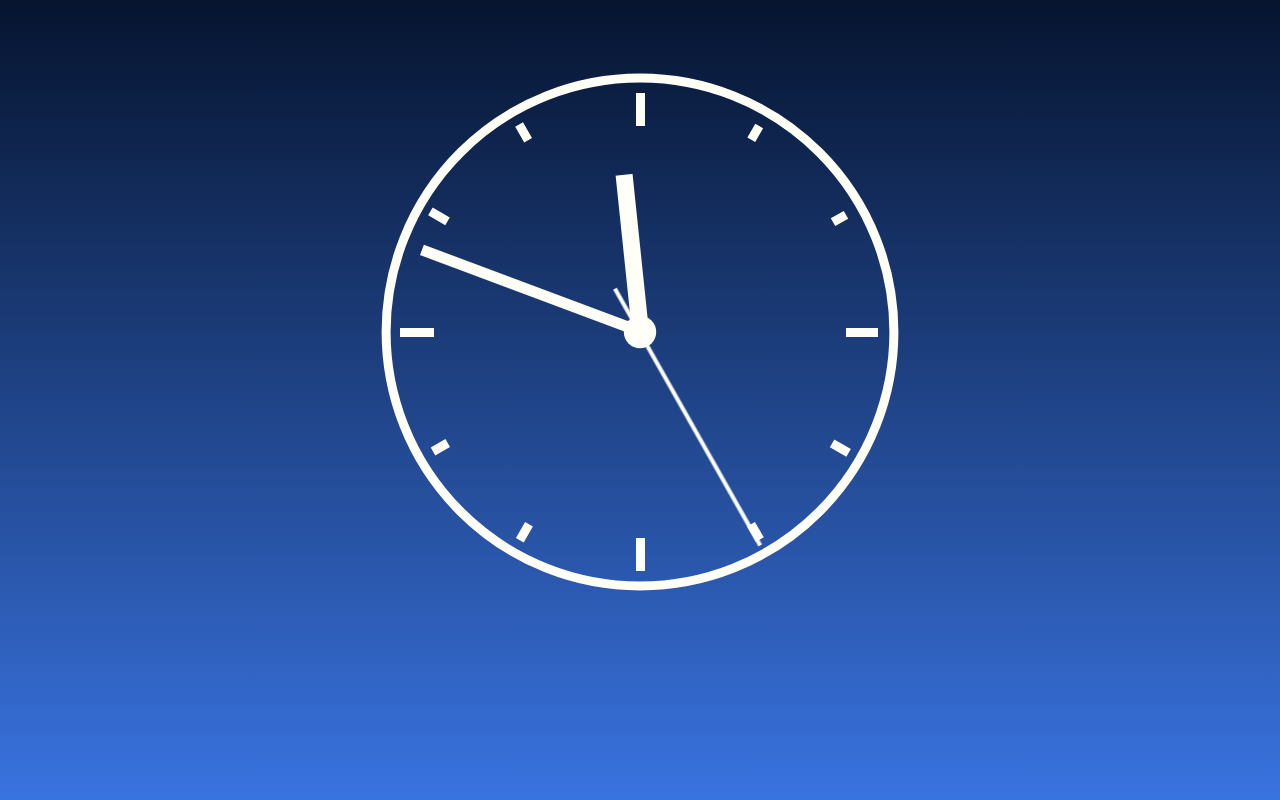
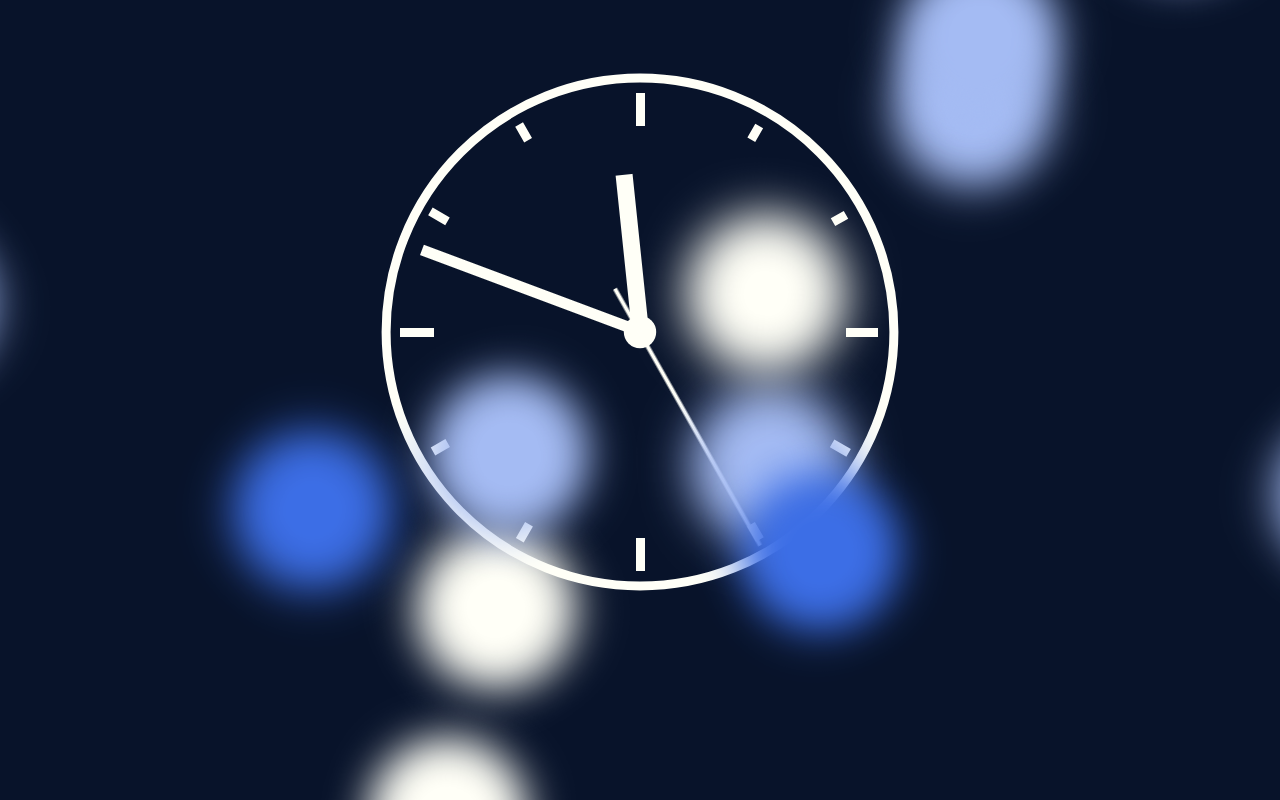
Before and after one commit to Peter-Easterbrook/Analogue-Clock, a plain HTML site: page index.html in a window 1280 px wide. Drawn offline with Linux system fonts and the light colour scheme.

Commit message:
5.1.2021
Added floating cloud background

```diff
--- a/index.html
+++ b/index.html
@@ -1,39 +1,66 @@
 <!DOCTYPE html>
 <html lang="en-US">
-
   <head>
-    <meta charset="UTF-8">
-    <meta name="viewport" content="width=device-width, initial-scale=1">
+    <meta charset="UTF-8" />
+    <meta name="viewport" content="width=device-width, initial-scale=1" />
     <title>A Digital Analog Clock</title>
-    <link rel="stylesheet" href="style.css" type="text/css" media="all">
+    <link rel="stylesheet" href="style.css" type="text/css" media="all" />
     <script src="script.js" defer></script>
   </head>
 
-<body>
+  <body class="background">
+    <span></span>
+    <span></span>
+    <span></span>
+    <span></span>
+    <span></span>
+    <span></span>
+    <span></span>
+    <span></span>
+    <span></span>
+    <span></span>
+    <span></span>
+    <span></span>
+    <span></span>
+    <span></span>
+    <span></span>
+    <span></span>
+    <span></span>
+    <span></span>
+    <span></span>
+    <span></span>
     <main class="main">
       <div class="clockbox">
-        <svg id="clock" xmlns="http://www.w3.org/2000/svg" width="600" height="600" viewBox="0 0 600 600">
+        <svg
+          id="clock"
+          xmlns="http://www.w3.org/2000/svg"
+          width="600"
+          height="600"
+          viewBox="0 0 600 600"
+        >
           <g id="face">
-                <circle class="circle" cx="300" cy="300" r="253.9"/>
-                <path class="hour-marks" d="M300.5 94V61M506 300.5h32M300.5 506v33M94 300.5H60M411.3 107.8l7.9-13.8M493 190.2l13-7.4M492.1 411.4l16.5 9.5M411 492.3l8.9 15.3M189 492.3l-9.2 15.9M107.7 411L93 419.5M107.5 189.3l-17.1-9.9M188.1 108.2l-9-15.6"/>
-                <circle class="mid-circle" cx="300" cy="300" r="16.2"/>
+            <circle class="circle" cx="300" cy="300" r="253.9" />
+            <path
+              class="hour-marks"
+              d="M300.5 94V61M506 300.5h32M300.5 506v33M94 300.5H60M411.3 107.8l7.9-13.8M493 190.2l13-7.4M492.1 411.4l16.5 9.5M411 492.3l8.9 15.3M189 492.3l-9.2 15.9M107.7 411L93 419.5M107.5 189.3l-17.1-9.9M188.1 108.2l-9-15.6"
+            />
+            <circle class="mid-circle" cx="300" cy="300" r="16.2" />
           </g>
           <g id="hour">
-                <path class="hour-arm" d="M300.5 298V142"/>
-                <circle class="sizing-box" cx="300" cy="300" r="253.9"/>
+            <path class="hour-arm" d="M300.5 298V142" />
+            <circle class="sizing-box" cx="300" cy="300" r="253.9" />
           </g>
           <g id="minute">
-                <path class="minute-arm" d="M300.5 298V67"/>
-                <circle class="sizing-box" cx="300" cy="300" r="253.9"/>
+            <path class="minute-arm" d="M300.5 298V67" />
+            <circle class="sizing-box" cx="300" cy="300" r="253.9" />
           </g>
           <g id="second">
-                <path class="second-arm" d="M300.5 350V55"/>
-                <circle class="sizing-box" cx="300" cy="300" r="253.9"/>
+            <path class="second-arm" d="M300.5 350V55" />
+            <circle class="sizing-box" cx="300" cy="300" r="253.9" />
           </g>
         </svg>
-    </div><!-- .clockbox -->
+      </div>
+      <!-- .clockbox -->
     </main>
-
   </body>
-
 </html>
--- a/style.css
+++ b/style.css
@@ -2,12 +2,12 @@
 body {
   margin: 0;
   min-height: 100vh;
-  background: rgb(57, 115, 224);
+  /* background: rgb(57, 115, 224);
   background: linear-gradient(
     0deg,
     rgba(57, 115, 224, 1) 0%,
     rgba(6, 20, 47, 1) 100%
-  );
+  ); */
 }
 .main {
   display: flex;
@@ -74,3 +74,211 @@ body {
   transform-origin: 300px 300px;
   transition: transform 0.5s ease-in-out;
 }
+@keyframes move {
+  100% {
+    transform: translate3d(0, 0, 1px) rotate(360deg);
+  }
+}
+
+.background {
+  position: fixed;
+  width: 100vw;
+  height: 100vh;
+  top: 0;
+  left: 0;
+  background: #08132a;
+  overflow: hidden;
+}
+
+.background span {
+  width: 20vmin;
+  height: 20vmin;
+  border-radius: 20vmin;
+  backface-visibility: hidden;
+  position: absolute;
+  animation: move;
+  animation-duration: 45;
+  animation-timing-function: linear;
+  animation-iteration-count: infinite;
+}
+
+.background span:nth-child(0) {
+  color: #3c6ee6;
+  top: 30%;
+  left: 13%;
+  animation-duration: 17s;
+  animation-delay: -39s;
+  transform-origin: 19vw 8vh;
+  box-shadow: -40vmin 0 5.588106623266169vmin currentColor;
+}
+.background span:nth-child(1) {
+  color: #a4bbf3;
+  top: 7%;
+  left: 82%;
+  animation-duration: 43s;
+  animation-delay: -12s;
+  transform-origin: 13vw -2vh;
+  box-shadow: 40vmin 0 5.511634863441452vmin currentColor;
+}
+.background span:nth-child(2) {
+  color: #fffff7;
+  top: 76%;
+  left: 50%;
+  animation-duration: 28s;
+  animation-delay: -45s;
+  transform-origin: 13vw 0vh;
+  box-shadow: -40vmin 0 5.77887850702008vmin currentColor;
+}
+.background span:nth-child(3) {
+  color: #a4bbf3;
+  top: 60%;
+  left: 50%;
+  animation-duration: 29s;
+  animation-delay: -38s;
+  transform-origin: -19vw 7vh;
+  box-shadow: 40vmin 0 5.972317037201083vmin currentColor;
+}
+.background span:nth-child(4) {
+  color: #3c6ee6;
+  top: 95%;
+  left: 38%;
+  animation-duration: 23s;
+  animation-delay: -35s;
+  transform-origin: -12vw 24vh;
+  box-shadow: -40vmin 0 5.914706608999373vmin currentColor;
+}
+.background span:nth-child(5) {
+  color: #fffff7;
+  top: 90%;
+  left: 3%;
+  animation-duration: 40s;
+  animation-delay: -36s;
+  transform-origin: 23vw 19vh;
+  box-shadow: 40vmin 0 5.198550475124612vmin currentColor;
+}
+.background span:nth-child(6) {
+  color: #a4bbf3;
+  top: 2%;
+  left: 7%;
+  animation-duration: 12s;
+  animation-delay: -6s;
+  transform-origin: 14vw 8vh;
+  box-shadow: -40vmin 0 5.55244480703448vmin currentColor;
+}
+.background span:nth-child(7) {
+  color: #a4bbf3;
+  top: 29%;
+  left: 86%;
+  animation-duration: 9s;
+  animation-delay: -24s;
+  transform-origin: 13vw 8vh;
+  box-shadow: -40vmin 0 5.254808682316897vmin currentColor;
+}
+.background span:nth-child(8) {
+  color: #a4bbf3;
+  top: 77%;
+  left: 68%;
+  animation-duration: 27s;
+  animation-delay: -5s;
+  transform-origin: 13vw 17vh;
+  box-shadow: -40vmin 0 5.62183856572549vmin currentColor;
+}
+.background span:nth-child(9) {
+  color: #fffff7;
+  top: 82%;
+  left: 3%;
+  animation-duration: 43s;
+  animation-delay: -34s;
+  transform-origin: 17vw -10vh;
+  box-shadow: 40vmin 0 5.28512035079009vmin currentColor;
+}
+.background span:nth-child(10) {
+  color: #3c6ee6;
+  top: 94%;
+  left: 73%;
+  animation-duration: 28s;
+  animation-delay: -49s;
+  transform-origin: 11vw 12vh;
+  box-shadow: -40vmin 0 5.041376116186473vmin currentColor;
+}
+.background span:nth-child(11) {
+  color: #a4bbf3;
+  top: 87%;
+  left: 55%;
+  animation-duration: 20s;
+  animation-delay: -4s;
+  transform-origin: 10vw -16vh;
+  box-shadow: 40vmin 0 5.114208045616823vmin currentColor;
+}
+.background span:nth-child(12) {
+  color: #a4bbf3;
+  top: 90%;
+  left: 77%;
+  animation-duration: 23s;
+  animation-delay: -35s;
+  transform-origin: -5vw 25vh;
+  box-shadow: 40vmin 0 5.794141330583547vmin currentColor;
+}
+.background span:nth-child(13) {
+  color: #3c6ee6;
+  top: 92%;
+  left: 23%;
+  animation-duration: 18s;
+  animation-delay: -24s;
+  transform-origin: -13vw -15vh;
+  box-shadow: -40vmin 0 5.63018389535887vmin currentColor;
+}
+.background span:nth-child(14) {
+  color: #3c6ee6;
+  top: 63%;
+  left: 61%;
+  animation-duration: 33s;
+  animation-delay: -41s;
+  transform-origin: 24vw -14vh;
+  box-shadow: -40vmin 0 5.335127066089353vmin currentColor;
+}
+.background span:nth-child(15) {
+  color: #fffff7;
+  top: 51%;
+  left: 33%;
+  animation-duration: 36s;
+  animation-delay: -23s;
+  transform-origin: 20vw 2vh;
+  box-shadow: 40vmin 0 5.990210484348182vmin currentColor;
+}
+.background span:nth-child(16) {
+  color: #3c6ee6;
+  top: 3%;
+  left: 32%;
+  animation-duration: 53s;
+  animation-delay: -27s;
+  transform-origin: -6vw -20vh;
+  box-shadow: -40vmin 0 5.4703494792324vmin currentColor;
+}
+.background span:nth-child(17) {
+  color: #a4bbf3;
+  top: 51%;
+  left: 44%;
+  animation-duration: 35s;
+  animation-delay: -26s;
+  transform-origin: -15vw -21vh;
+  box-shadow: 40vmin 0 5.078572536422882vmin currentColor;
+}
+.background span:nth-child(18) {
+  color: #3c6ee6;
+  top: 36%;
+  left: 88%;
+  animation-duration: 54s;
+  animation-delay: -18s;
+  transform-origin: 2vw 11vh;
+  box-shadow: 40vmin 0 5.244917631608256vmin currentColor;
+}
+.background span:nth-child(19) {
+  color: #3c6ee6;
+  top: 6%;
+  left: 8%;
+  animation-duration: 19s;
+  animation-delay: -45s;
+  transform-origin: -11vw -19vh;
+  box-shadow: -40vmin 0 5.087392366081641vmin currentColor;
+}
```
Lines whose indentation alone changed are shown as unchanged.
